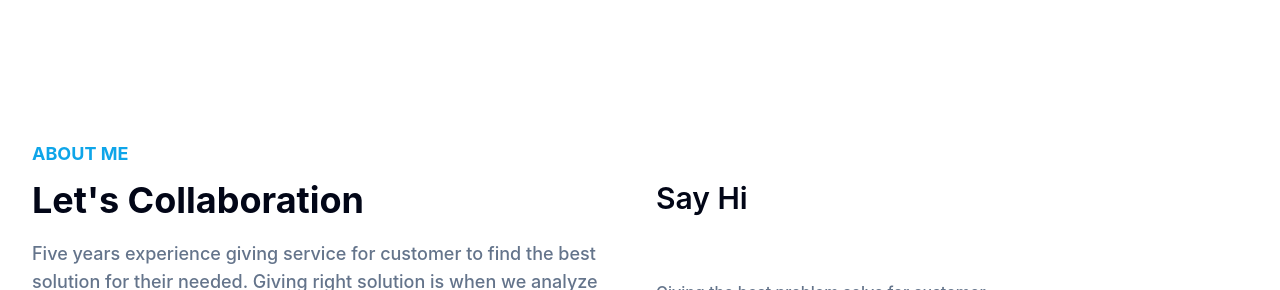
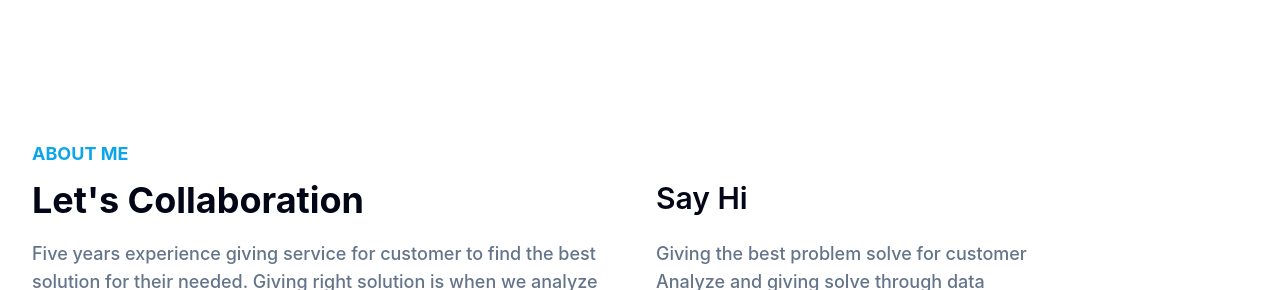
Before and after one commit to shofianaulfa/Shofiana_Ulfa, a website: page index.html in a window 1280 px wide. Shown: the part 684-974 px from the top of the page. Drawn offline with Linux system fonts and the light colour scheme.

Commit message:
edit say hi

```diff
--- a/index.html
+++ b/index.html
@@ -92,7 +92,7 @@
                 <div class="w-full px-4 lg:w-1/2">
                     <h3 class="font-semibold text-dark text-2xl mb-4 lg:text-3xl lg:pt-10">Say Hi</h3>
                     <p class="font-medium text-base text-secondary mb-6 lg:text-lg">
-                        <ul class="font-medium text-secondary text-base mb-4 lg:text-xl lg:pt-10">
+                        <ul class="font-medium text-base text-secondary   lg:text-lg">
                             <li>
                                 Giving the best problem solve for customer
                             </li>
```
